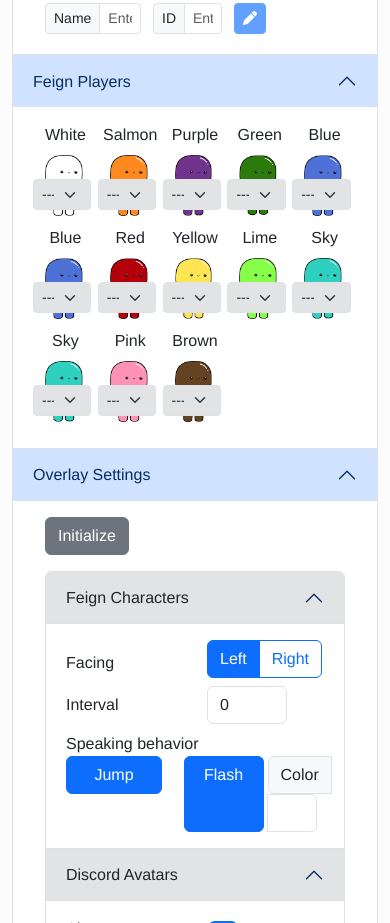
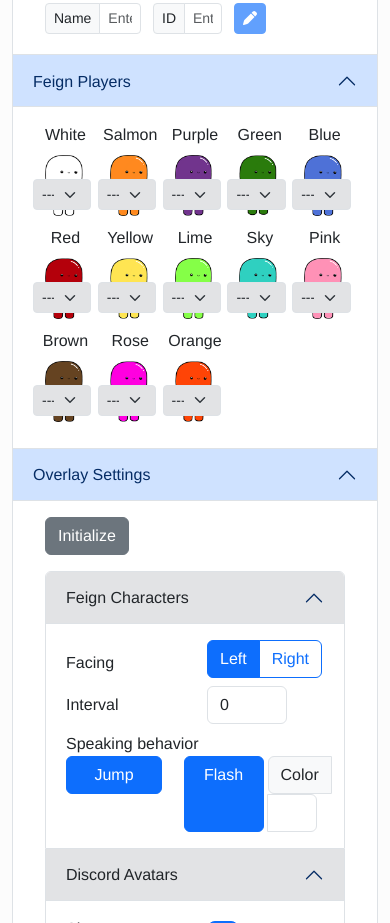
Before and after one commit to mogproject/feign-discord-css-generator, a React (Create React App) app: page / in a window 390 px wide. Shown: the part 840-1763 px from the top of the page. Built offline with nearby package versions, Linux system fonts and the light colour scheme.

Commit message:
Simplify Feign players view

```diff
--- a/src/components/Header.tsx
+++ b/src/components/Header.tsx
@@ -20,7 +20,7 @@ function Header() {
         <Container>
           <Navbar.Brand href='#'>Feign-Discord CSS Generator</Navbar.Brand>
 
-          <Nav className="me-auto d-none d-xl-flex">
+          <Nav className="me-auto d-none d-lg-flex">
             <Nav.Link href="#features">{t('features.features')}</Nav.Link>
             <Nav.Link href="#settings">{t('settings.settings')}</Nav.Link>
             <Nav.Link href="#preview">{t('preview.preview')}</Nav.Link>
--- a/src/components/sections/DiscordUsers.tsx
+++ b/src/components/sections/DiscordUsers.tsx
@@ -1,6 +1,6 @@
 import React from "react";
 import { FontAwesomeIcon } from "@fortawesome/react-fontawesome";
-import { faArrowDown, faArrowUp, faPen, faPenToSquare, faTractor, faTrash, faXmark } from "@fortawesome/free-solid-svg-icons";
+import { faArrowDown, faArrowUp, faPen, faPenToSquare, faTrash, faXmark } from "@fortawesome/free-solid-svg-icons";
 import { Container, Row, Col, InputGroup, Form, Button, Modal } from "react-bootstrap";
 import { DiscordUser, ConfContext } from "../../models/Context";
 import { useTranslation } from "react-i18next";
--- a/src/components/sections/FeignPlayers.tsx
+++ b/src/components/sections/FeignPlayers.tsx
@@ -25,7 +25,7 @@ export function FeignPlayers() {
     const { t: translate } = useTranslation('translation', { keyPrefix: 'colors' });
     const t = translate as ((s: string) => string);
     return (
-      <Col key={`player-${color}`} className="mb-3">
+      <Col key={`player-${color}`} className="mb-3 col-1-5 col-lg-1-7">
         <Row className="justify-content-center mb-2">{t(FEI_COLORS[color])}</Row>
         <Row className="justify-content-center mb-2">
           <img src={`assets/img/${FEI_COLORS[color]}-small.png`} width="80px" style={{ maxWidth: "80px" }} alt=""></img>
@@ -55,47 +55,13 @@ export function FeignPlayers() {
 
   return (
     <Container>
-      {/* large screen */}
-      <Row className="d-none d-md-flex">
-        {Array(7)
+      <Row>
+        {Array(13)
           .fill(0)
           .map((_, i: number) => {
             return FeignPlayer(i);
           })}
       </Row>
-      <Row className="d-none d-md-flex">
-        {Array(6)
-          .fill(0)
-          .map((_, i: number) => {
-            return FeignPlayer(7 + i);
-          })}
-        <Col></Col>
-      </Row>
-
-      {/* small screen */}
-      <Row className="d-md-none">
-        {Array(5)
-          .fill(0)
-          .map((_, i: number) => {
-            return FeignPlayer(i);
-          })}
-      </Row>
-      <Row className="d-md-none">
-        {Array(5)
-          .fill(0)
-          .map((_, i: number) => {
-            return FeignPlayer(4 + i);
-          })}
-      </Row>
-      <Row className="d-md-none">
-        {Array(3)
-          .fill(0)
-          .map((_, i: number) => {
-            return FeignPlayer(8 + i);
-          })}
-        <Col></Col>
-        <Col></Col>
-      </Row>
     </Container>
   );
 }
--- a/src/index.tsx
+++ b/src/index.tsx
@@ -3,6 +3,7 @@ import ReactDOM from 'react-dom/client';
 import "bootstrap/dist/css/bootstrap.min.css";
 import './styles/index.css';
 import './styles/discord.css';
+import './styles/columns.css';
 import "./i18n/config";
 import App from './App';
 
--- /dev/null
+++ b/src/styles/columns.css
@@ -0,0 +1,37 @@
+.col-1-5 {
+  width: 20%;
+  flex: 0 0 auto;
+}
+
+.col-1-7 {
+  width: calc(100% / 7);
+  flex: 0 0 auto;
+}
+
+@media (min-width: 576px) {
+  .col-sm-1-7 {
+    width: calc(100% / 7);
+    flex: 0 0 auto;
+  }
+}
+
+@media (min-width: 768px) {
+  .col-md-1-7 {
+    width: calc(100% / 7);
+    flex: 0 0 auto;
+  }
+}
+
+@media (min-width: 992px) {
+  .col-lg-1-7 {
+    width: calc(100% / 7);
+    flex: 0 0 auto;
+  }
+}
+
+@media (min-width: 1200px) {
+  .col-xl-1-7 {
+    width: calc(100% / 7);
+    flex: 0 0 auto;
+  }
+}
```
